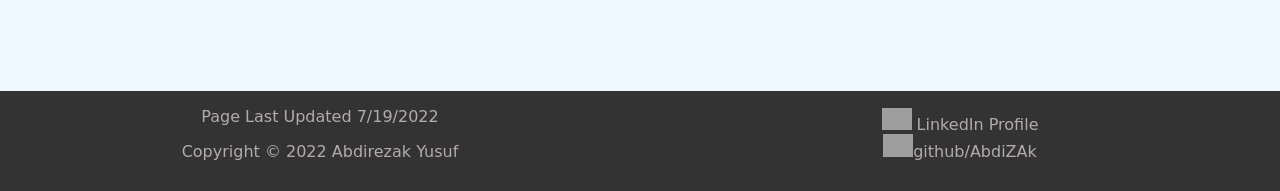
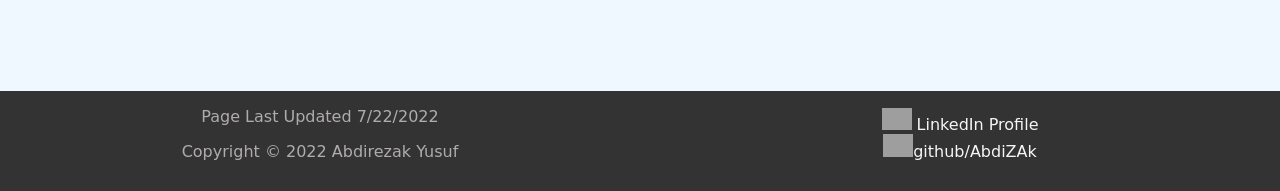
Before and after one commit to AbdiZAk/Django_Todo_App, a Django app: template base/templates/base/main.html in a window 1280 px wide. Shown: the part 619-810 px from the top of the page. Run offline with Django 4.2, Linux system fonts and the light colour scheme; the template is opened without the code that fills it, so the values that code supplies are empty; some web fonts are replaced; grey boxes are pictures that could not be loaded.

Commit message:
Update footer

```diff
--- a/base/static/css/style.css
+++ b/base/static/css/style.css
@@ -1,3 +1,6 @@
+
+
+
 body {
     background-color: aliceblue;
     font-family: 'Overlock SC', cursive;
@@ -141,11 +144,6 @@ label{
     height: 100px;
 }
 
-.footer-box a, p{
-    color: #b0acae;
-}
-
-
 
 
 .footer-grid{
@@ -161,12 +159,9 @@ label{
 
 /*################*/
 @media (max-height: 700px) {
-    /*.footer-grid{*/
-    /*    display: grid;*/
-    /*    grid-template-columns: 1fr ;*/
-    /*    gap: 1px;*/
-    /*    !*margin-top: 170px;*!*/
-    /*}*/
+    .footer{
+        bottom: -180px;
+    }
 
     .task p{
         margin-left: 0;
--- a/base/templates/base/main.html
+++ b/base/templates/base/main.html
@@ -36,8 +36,8 @@
 <footer class="footer">
         <div class="footer-grid">
             <div class="footer-box">
-                <p>Page Last Updated 7/19/2022</p>
-                <p>Copyright <span>&copy;</span> 2022 Abdirezak Yusuf</p>
+                <p style="color: #b0acae">Page Last Updated 7/22/2022</p>
+                <p style="color: #b0acae">Copyright <span>&copy;</span> 2022 Abdirezak Yusuf</p>
             </div>
             <div id="socials" class="footer-box">
                 <a href="https://www.linkedin.com/in/abdirezak-yusuf-a86944233/" target="_blank">
--- a/todo_app/settings.py
+++ b/todo_app/settings.py
@@ -28,9 +28,10 @@ BASE_DIR = Path(__file__).resolve().parent.parent
 SECRET_KEY = str(os.getenv('SECRET_KEY'))
 
 # SECURITY WARNING: don't run with debug turned on in production!
-DEBUG = False
+DEBUG = True
+# ALLOWED_HOSTS = ['*']
 
-# ALLOWED_HOSTS = ['aytodoapp.herokuapp.com', 'https://aytodoapp.herokuapp.com/']
+ALLOWED_HOSTS = ['aytodoapp.herokuapp.com', 'https://aytodoapp.herokuapp.com/']
 
 # Application definition
 
```
